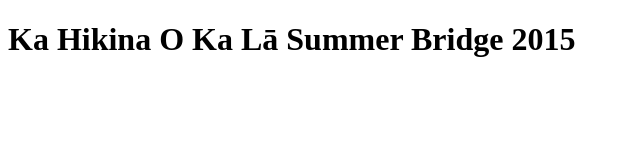
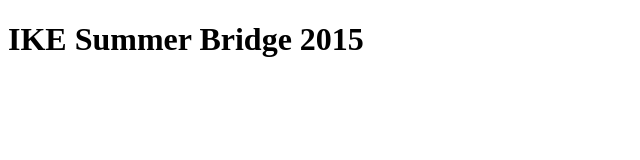
Before and after one commit to dnahoole/SB2015, a plain HTML site: page day1/basic.html in a window 1280 px wide. Shown: the whole page, without its empty margins (0-640 px from the left). Drawn offline with Linux system fonts and the light colour scheme.

Commit message:
IKE change
Changed banner text to reference IKE summer bridge

```diff
--- a/day1/basic.html
+++ b/day1/basic.html
@@ -10,7 +10,7 @@
 
     <!-- Start of Header -->
     <header>
-        <h1 id="title" class="moveH1">Ka Hikina O Ka Lā Summer Bridge 2015 </h1>
+        <h1 id="title" class="moveH1">IKE Summer Bridge 2015</h1>
     </header>
     <!-- End of Header -->
 
```
